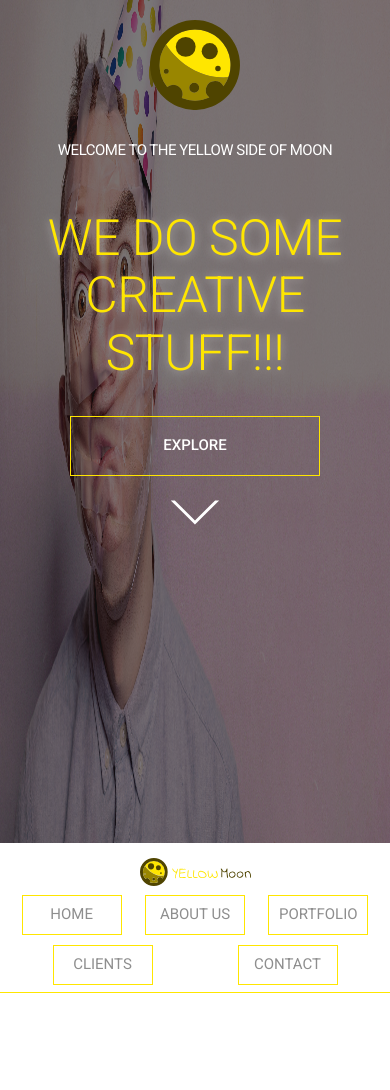
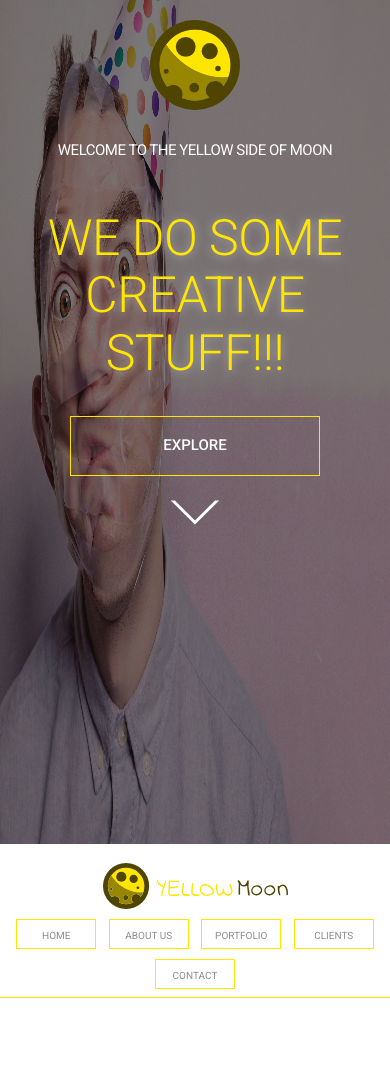
Before and after one commit to ibrahim11elian/yellow-moon, a plain HTML site: page docs/index.html in a window 390 px wide. Shown: the top 1090 px of the page. Drawn offline with Linux system fonts and the light colour scheme.

Commit message:
fixed some layout problem

```diff
--- a/docs/CSS/style.css
+++ b/docs/CSS/style.css
@@ -66,6 +66,9 @@ a{
 /*end global rules*/
 
 /* start header section*/
+.header{
+    overflow: hidden;
+}
 .header .header-background{
     width: 100%;
     height: 100vh;
@@ -126,6 +129,12 @@ a{
 .scroll img:hover{
     margin-top: 20px;
 }
+@media (max-width:500px) {
+    .header .header-background{
+        width: 140%;
+        margin-left: -50px;
+    }
+}
 /*end the header section*/
 
 /*start the main nav bar*/
@@ -160,44 +169,14 @@ a{
 .nav-bar ul li a:hover{
     color: black;
 }
-
-@media (max-width: 768px) {
+@media (max-width: 768px){
     .nav-bar{
         height: 150px;
-        margin-top: -5px;
-    }
-    .nav-bar ul{
-        margin-top: 5px;
-    }
-    .nav-bar ul a{
-        width: 100%;
-        padding-left: 0%;
-    }
-    .nav-bar ul a .logo{
-        width: 30%;
-    }
-    .nav-bar ul {
-        height: 130px;
-        padding: 0;
-        justify-content: space-around;
-    }
-    .nav-bar ul li{
-        height: 40px;
-        width: 100px;
-        padding-top: 10px;
-        border: var(--border);
-        margin: 5px;
-    }
-    .nav-bar ul li a{
-        padding-left: 0;
-    }
-}
-@media (max-width: 375px){
-    .nav-bar{
         padding-bottom: 0px;
     }
     .nav-bar ul{
         margin-top: 5px;
+        justify-content: space-around;
     }
     .nav-bar ul a .logo{
         width: 50%;
@@ -453,7 +432,7 @@ input:nth-child(4){
     height: 200px;
     margin-top: 10px;
 }
-@media (max-width:375px) {
+@media (max-width:768px) {
     .contact-us form{
         width: 90%;
     }
```
